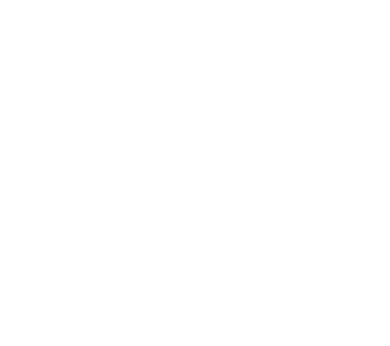
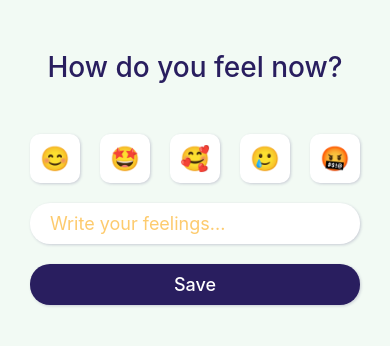
Before and after one commit to DdooBuggy/react_native_diary-app, a React Native app: screen /Write in a window 390 px wide. Shown: the top 346 px of the page. Built offline with nearby package versions, Linux system fonts and the light colour scheme.

Commit message:
diary format

```diff
--- a/App.js
+++ b/App.js
@@ -1,5 +1,11 @@
 import React from "react";
+import { NavigationContainer } from "@react-navigation/native";
+import Navigator from "./navigator";
 
 export default function App() {
-  return null;
+  return (
+    <NavigationContainer>
+      <Navigator />
+    </NavigationContainer>
+  );
 }
--- /dev/null
+++ b/colors.js
@@ -0,0 +1,8 @@
+const colors = {
+  bgColor: "#F2FAF4",
+  textColor: "#291E5F",
+  cardColor: "#f7f1e3",
+  btnColor: "#291E5F",
+  emotionColor: "#fdcb6e",
+};
+export default colors;
--- /dev/null
+++ b/navigator.js
@@ -0,0 +1,15 @@
+import React from "react";
+import { createNativeStackNavigator } from "@react-navigation/native-stack";
+import Home from "./screens/Home";
+import Write from "./screens/Write";
+
+const Tabs = createNativeStackNavigator();
+
+const Navigator = () => (
+  <Tabs.Navigator screenOptions={{ headerShown: false, presentation: "modal" }}>
+    <Tabs.Screen name="Home" component={Home} />
+    <Tabs.Screen name="Write" component={Write} />
+  </Tabs.Navigator>
+);
+
+export default Navigator;
--- a/package.json
+++ b/package.json
@@ -11,6 +11,8 @@
   "dependencies": {
     "@react-navigation/native": "^6.0.10",
     "@react-navigation/native-stack": "^6.6.2",
+    "@types/styled-components": "^5.1.25",
+    "@types/styled-components-react-native": "^5.1.3",
     "expo": "~45.0.0",
     "expo-splash-screen": "~0.15.1",
     "expo-status-bar": "~1.3.0",
--- /dev/null
+++ b/screens/Home.js
@@ -0,0 +1,43 @@
+import React from "react";
+import styled from "styled-components/native";
+import { Ionicons } from "@expo/vector-icons";
+import colors from "../colors";
+
+const Container = styled.View`
+  flex: 1;
+  padding: 0px 30px;
+  padding-top: 100px;
+  background-color: ${colors.bgColor};
+`;
+const Title = styled.Text`
+  color: ${colors.textColor};
+  font-size: 38px;
+  font-weight: 500;
+  margin-bottom: 100px;
+`;
+const Btn = styled.TouchableOpacity`
+  position: absolute;
+  bottom: 50px;
+  right: 30px;
+  height: 80px;
+  width: 80px;
+  border-radius: 40px;
+  justify-content: center;
+  align-items: center;
+  background-color: ${colors.btnColor};
+  box-shadow: 1px 1px 3px rgba(41, 30, 95, 0.2);
+  elevation: 3;
+`;
+
+const Home = ({ navigation: { navigate } }) => {
+  return (
+    <Container>
+      <Title>My journal</Title>
+      <Btn onPress={() => navigate("Write")}>
+        <Ionicons name="add" color="white" size={40} />
+      </Btn>
+    </Container>
+  );
+};
+
+export default Home;
--- /dev/null
+++ b/screens/Write.js
@@ -0,0 +1,98 @@
+import React, { useState } from "react";
+import { Alert } from "react-native";
+import styled from "styled-components/native";
+import colors from "../colors";
+
+const Container = styled.View`
+  background-color: ${colors.bgColor};
+  flex: 1;
+  padding: 0px 30px;
+`;
+const Title = styled.Text`
+  color: ${colors.textColor};
+  margin: 50px 0px;
+  text-align: center;
+  font-size: 28px;
+  font-weight: 500;
+`;
+const TextInput = styled.TextInput`
+  background-color: white;
+  border-radius: 20px;
+  padding: 10px 20px;
+  font-size: 18px;
+  box-shadow: 1px 1px 3px rgba(41, 30, 95, 0.2);
+`;
+const Btn = styled.TouchableOpacity`
+  width: 100%;
+  margin-top: 20px;
+  background-color: ${colors.btnColor};
+  padding: 10px 20px;
+  align-items: center;
+  border-radius: 20px;
+  box-shadow: 1px 1px 3px rgba(41, 30, 95, 0.2);
+`;
+const BtnText = styled.Text`
+  color: white;
+  font-weight: 500;
+  font-size: 18px;
+`;
+const Emotions = styled.View`
+  flex-direction: row;
+  justify-content: space-between;
+  margin-bottom: 20px;
+`;
+const Emotion = styled.TouchableOpacity`
+  background-color: ${(props) =>
+    props.selected ? colors.emotionColor : "white"};
+  box-shadow: 1px 1px 3px rgba(41, 30, 95, 0.2);
+  padding: 10px;
+  border-radius: 10px;
+`;
+const EmotionText = styled.Text`
+  font-size: 24px;
+`;
+const emotions = ["😊", "🤩", "🥰", "🥲", "🤬"];
+
+const Write = () => {
+  const [selectedEmotion, setEmotion] = useState(null);
+  const [feelings, setFeelings] = useState("");
+  const onChangeText = (text) => setFeelings(text);
+  const onEmotionPress = (face) => setEmotion(face);
+  const onSubmit = () => {
+    if (feelings === "") {
+      return Alert.alert("Please complete form.");
+    }
+    if (selectedEmotion === null) {
+      return Alert.alert("Please select a emotion.");
+    }
+  };
+  return (
+    <Container>
+      <Title>How do you feel now?</Title>
+      <Emotions>
+        {emotions.map((emotion, index) => (
+          <Emotion
+            selected={emotion === selectedEmotion}
+            onPress={() => onEmotionPress(emotion)}
+            key={index}
+          >
+            <EmotionText>{emotion}</EmotionText>
+          </Emotion>
+        ))}
+      </Emotions>
+      <TextInput
+        returnKeyType="done"
+        onSubmitEditing={onSubmit}
+        onChangeText={onChangeText}
+        value={feelings}
+        placeholder="Write your feelings..."
+        placeholderTextColor={colors.emotionColor}
+      />
+      <Btn onPress={onSubmit}>
+        <BtnText>Save</BtnText>
+      </Btn>
+    </Container>
+  );
+};
+
+export default Write;
```
Also changed, not shown: 1 other file (tests, documents, lock files or other folders).
